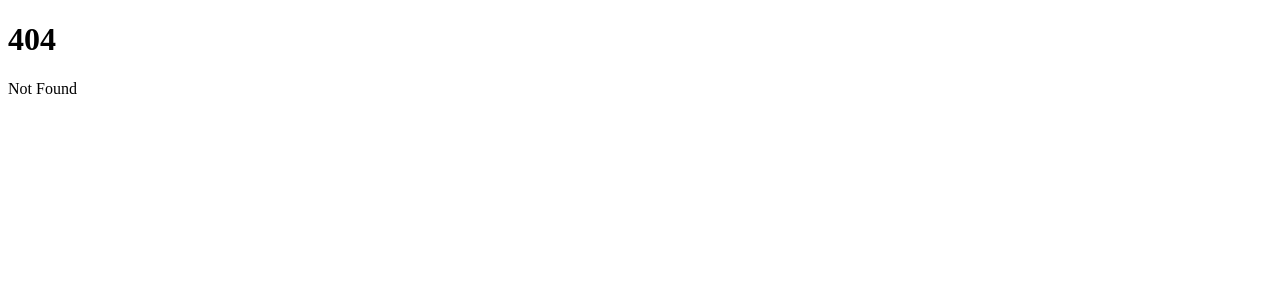
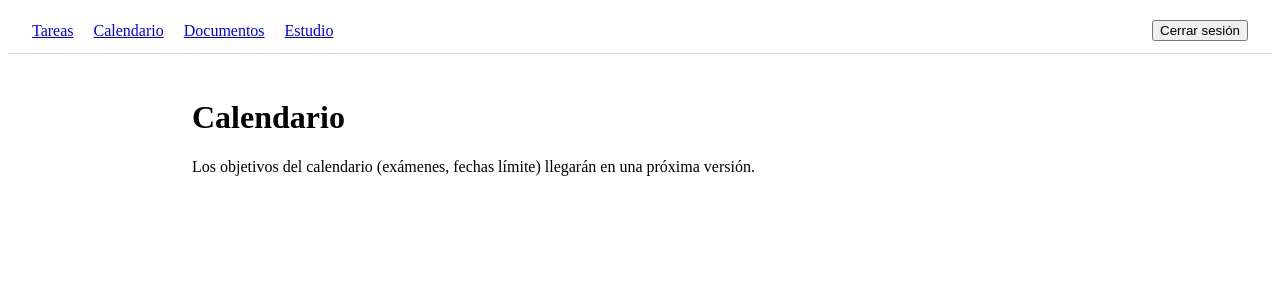
Before and after one commit to BlancoCavallero/sistema-tareas, a SvelteKit app: page /calendar in a window 1280 px wide. Before the commit this address had no page. Shown: the top 300 px of the page. Built offline with nearby package versions, Linux system fonts and the light colour scheme.

Commit message:
feat(shell): add app shell with module nav and placeholders
- +layout.svelte: 4-module nav (Tareas/Calendario/Documentos/Estudio) via
  $app/paths resolve(), logout button; login page renders standalone
- calendar/documents/study pages: Spanish placeholders, all behind the gate

```diff
--- a/src/routes/+layout.svelte
+++ b/src/routes/+layout.svelte
@@ -1,11 +1,62 @@
 <script lang="ts">
+	import { page } from '$app/state';
+	import { resolve } from '$app/paths';
 	import favicon from '$lib/assets/favicon.svg';
 
 	let { children } = $props();
+
+	const nav = [
+		{ href: resolve('/'), label: 'Tareas' },
+		{ href: resolve('/calendar'), label: 'Calendario' },
+		{ href: resolve('/documents'), label: 'Documentos' },
+		{ href: resolve('/study'), label: 'Estudio' }
+	];
 </script>
 
 <svelte:head>
 	<link rel="icon" href={favicon} />
 </svelte:head>
 
-{@render children()}
+{#if page.url.pathname === '/login' || page.url.pathname === '/login/'}
+	<!-- Login page renders standalone, outside the app shell. -->
+	{@render children()}
+{:else}
+	<header class="shell-header">
+		<nav aria-label="Principal">
+			<ul>
+				{#each nav as item (item.href)}
+					<li><a href={item.href}>{item.label}</a></li>
+				{/each}
+			</ul>
+		</nav>
+		<form method="POST" action="/logout">
+			<button type="submit">Cerrar sesión</button>
+		</form>
+	</header>
+	<main class="shell-main">
+		{@render children()}
+	</main>
+{/if}
+
+<style>
+	.shell-header {
+		display: flex;
+		align-items: center;
+		justify-content: space-between;
+		gap: 1rem;
+		padding: 0.75rem 1.5rem;
+		border-bottom: 1px solid #d0d7de;
+	}
+	.shell-header ul {
+		display: flex;
+		gap: 1.25rem;
+		list-style: none;
+		margin: 0;
+		padding: 0;
+	}
+	.shell-main {
+		max-width: 56rem;
+		margin: 0 auto;
+		padding: 1.5rem;
+	}
+</style>
--- /dev/null
+++ b/src/routes/calendar/+page.svelte
@@ -0,0 +1,6 @@
+<svelte:head>
+	<title>Calendario — Sistema de Tareas</title>
+</svelte:head>
+
+<h1>Calendario</h1>
+<p>Los objetivos del calendario (exámenes, fechas límite) llegarán en una próxima versión.</p>
--- /dev/null
+++ b/src/routes/documents/+page.svelte
@@ -0,0 +1,6 @@
+<svelte:head>
+	<title>Documentos — Sistema de Tareas</title>
+</svelte:head>
+
+<h1>Documentos</h1>
+<p>La biblioteca de documentos (archivos PDF/DOC) llegará en una próxima versión.</p>
--- /dev/null
+++ b/src/routes/study/+page.svelte
@@ -0,0 +1,6 @@
+<svelte:head>
+	<title>Estudio — Sistema de Tareas</title>
+</svelte:head>
+
+<h1>Estudio</h1>
+<p>Las páginas de estudio (materia → tema → ideas principales) llegarán en una próxima versión.</p>
```
